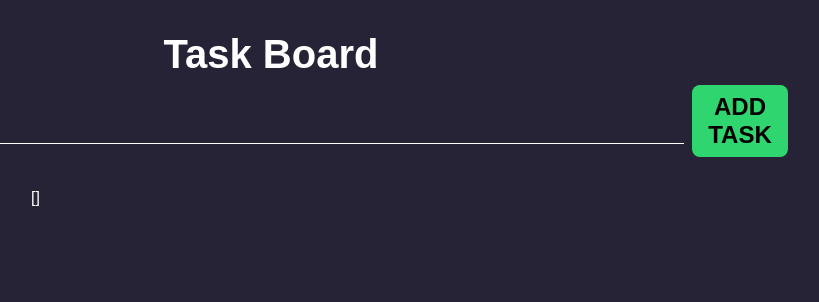
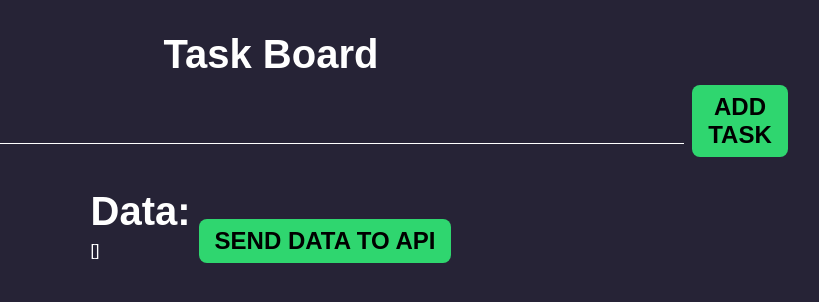
Before and after one commit to rozhansh43/tylerpotts-todolist, a Nuxt app: page / in a window 1280 px wide. Shown: the top 302 px of the page, without its empty margins (369-1188 px from the left). Built offline with nearby package versions, Linux system fonts and the light colour scheme.

Commit message:
send data to api

```diff
--- a/pages/index.vue
+++ b/pages/index.vue
@@ -18,7 +18,21 @@
         :key="i"
         :task="task"
       />
-        {{ $store.state.tasks}}
+    </div>
+
+    <div class="create-new">
+      <div>
+        <h1>
+          data:
+        </h1>
+
+        <p>
+         {{ $store.state.tasks}}
+        </p>
+      </div>
+      <button>
+        Send data to api
+      </button>
     </div>
   </main>
 </template>
```
